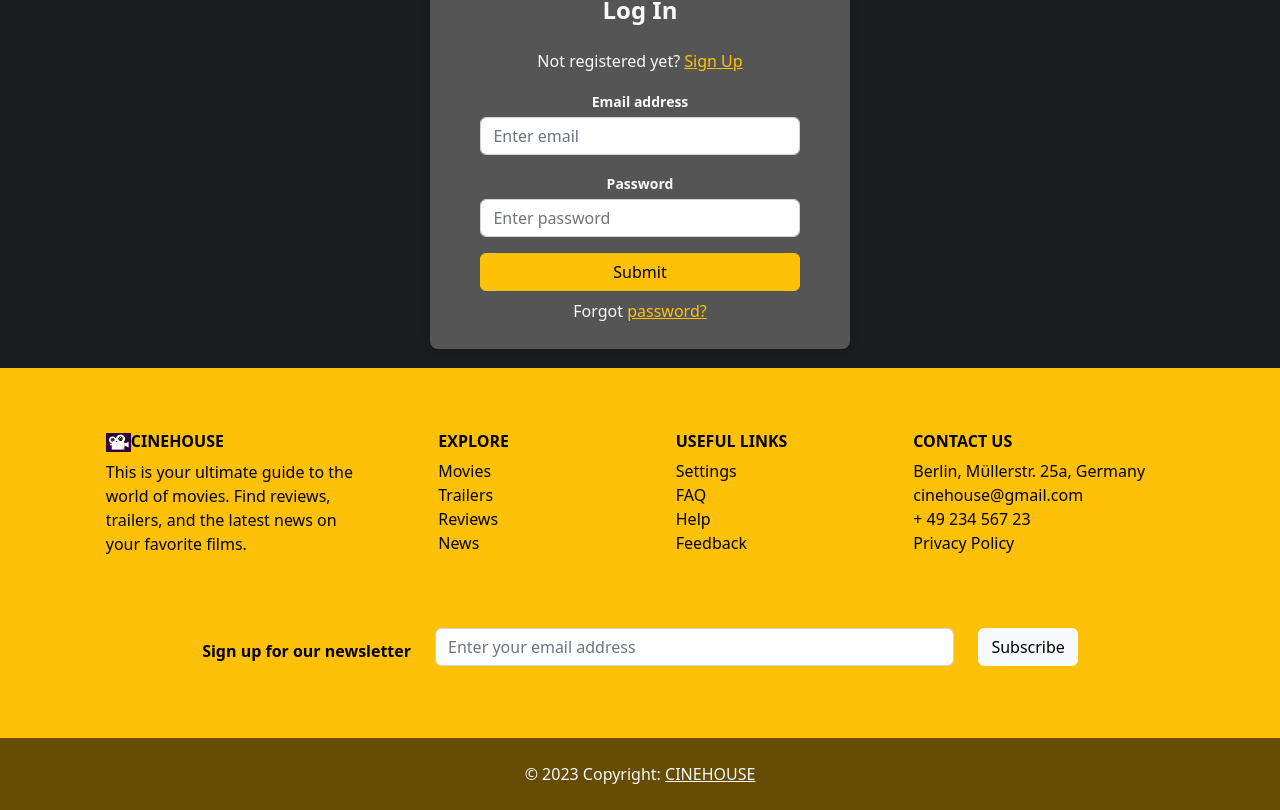
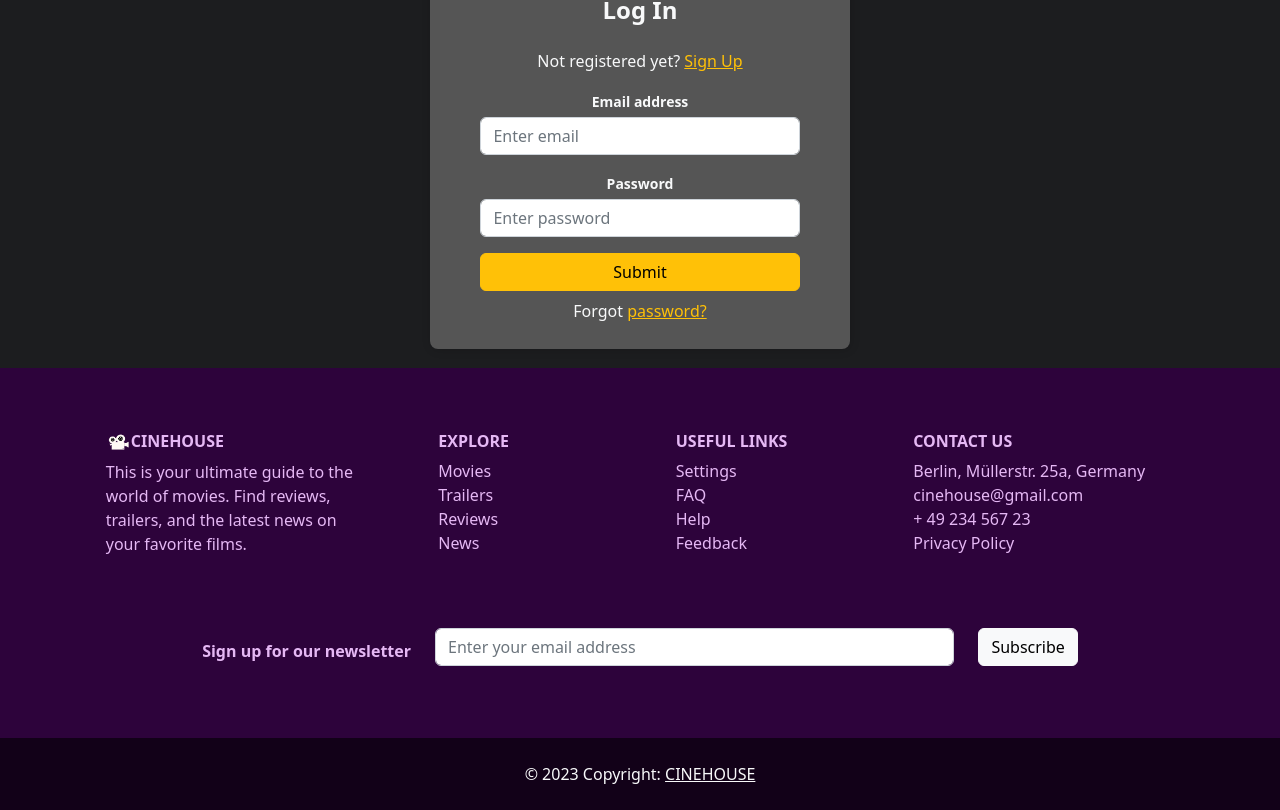
Before and after one commit to wiebkef/movieDB, a React (Create React App) app: page /login in a window 1280 px wide. Shown: the part 196-1006 px from the top of the page. Built offline with nearby package versions, Linux system fonts and the light colour scheme.

Commit message:
Footer color changed

```diff
--- a/src/components/Footer.js
+++ b/src/components/Footer.js
@@ -5,7 +5,7 @@ import "bootstrap/dist/css/bootstrap.min.css";
 
 function Footer() {
   return (
-    <footer className="text-center text-lg-start bg-warning text-black" style={{ backgroundColor: "#2D033B", color: "#E5B8F4"}}>
+    <footer className="text-center text-lg-start" style={{ backgroundColor: "#2D033B", color: "#E5B8F4"}}>
       <section className="py-5">
         <div className="container text-center text-md-start">
           <div className="row mt-3">
```
